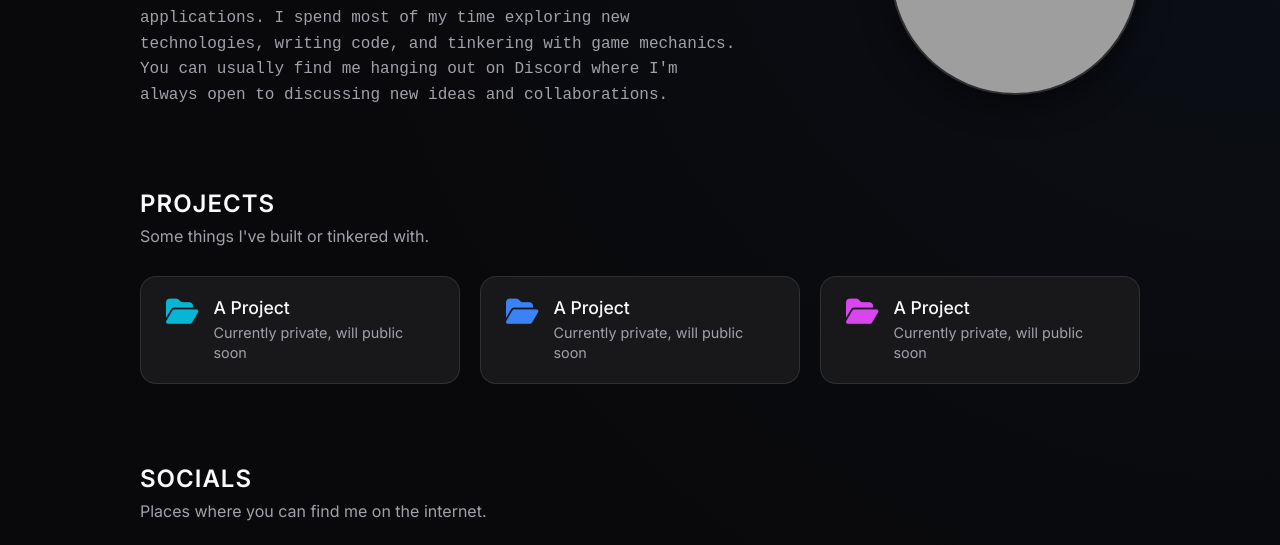
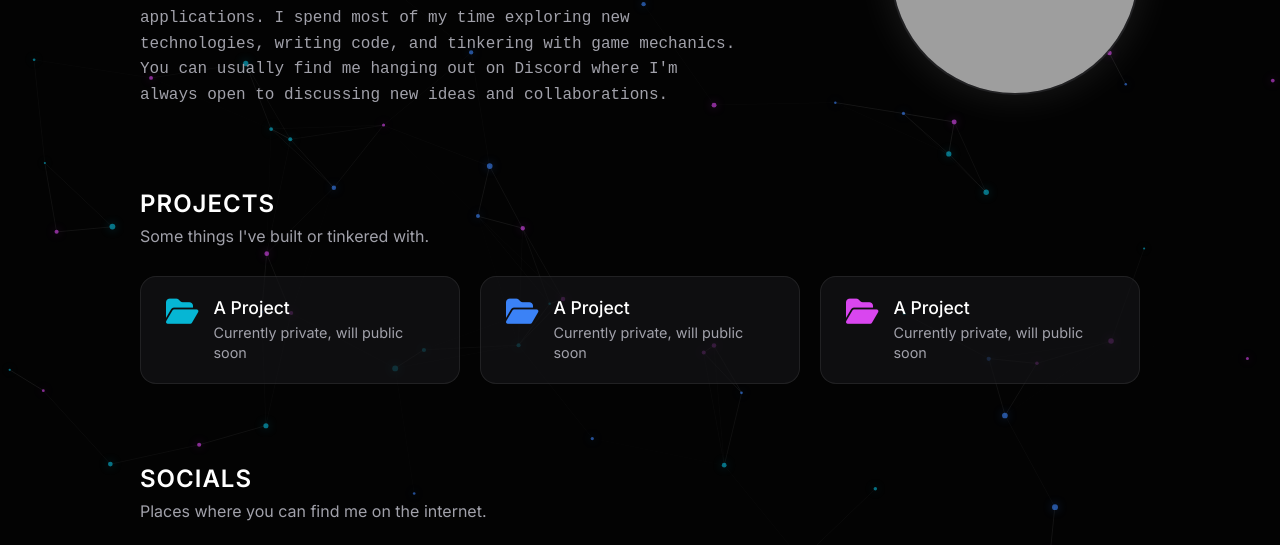
Before and after one commit to SupremeMuhit/SupremeMuhit.github.io, a plain HTML site: page index.html in a window 1280 px wide. Shown: the part 228-773 px from the top of the page. Drawn offline with Linux system fonts and the light colour scheme; no server answers; grey boxes are pictures that could not be loaded.

Commit message:
animation

```diff
--- a/index.html
+++ b/index.html
@@ -21,6 +21,7 @@
     />
   </head>
   <body>
+    <canvas id="neon-canvas"></canvas>
     <main class="page-container">
       <!-- Hero Section -->
       <header class="hero-section">
--- a/script.js
+++ b/script.js
@@ -1,5 +1,5 @@
-// Very simple script to add a highly subtle mouse-follow tilt effect to the bento boxes
-const cards = document.querySelectorAll('.bento-item');
+// --- 3D Mouse Tilt Effect ---
+const cards = document.querySelectorAll('.box-card'); // Fixed selector for new layout
 
 cards.forEach(card => {
     card.addEventListener('mousemove', e => {
@@ -11,13 +11,106 @@ cards.forEach(card => {
         const centerY = rect.height / 2;
 
         // Calculate tilt
-        const rotateX = ((y - centerY) / centerY) * -2; // Max 2 degrees
-        const rotateY = ((x - centerX) / centerX) * 2;
+        const rotateX = ((y - centerY) / centerY) * -3; // Max 3 degrees
+        const rotateY = ((x - centerX) / centerX) * 3;
 
-        card.style.transform = `perspective(1000px) rotateX(${rotateX}deg) rotateY(${rotateY}deg) translateY(-4px)`;
+        card.style.transform = `perspective(1000px) rotateX(${rotateX}deg) rotateY(${rotateY}deg) translateY(-5px) scale(1.02)`;
     });
 
     card.addEventListener('mouseleave', () => {
         card.style.transform = '';
     });
 });
+
+// --- Neon Particle Background ---
+const canvas = document.getElementById('neon-canvas');
+const ctx = canvas.getContext('2d');
+
+let width, height;
+let particles = [];
+
+function resize() {
+    width = canvas.width = window.innerWidth;
+    height = canvas.height = window.innerHeight;
+}
+window.addEventListener('resize', resize);
+resize();
+
+class Particle {
+    constructor() {
+        this.x = Math.random() * width;
+        this.y = Math.random() * height;
+        this.vx = (Math.random() - 0.5) * 0.5; // Very slow drift
+        this.vy = (Math.random() - 0.5) * 0.5;
+        this.radius = Math.random() * 2 + 1;
+
+        // Randomly pick one of the brand colors
+        const colors = [
+            'rgba(59, 130, 246, 0.6)',  // Blue
+            'rgba(6, 182, 212, 0.6)',   // Cyan
+            'rgba(217, 70, 239, 0.6)'   // Magenta
+        ];
+        this.color = colors[Math.floor(Math.random() * colors.length)];
+    }
+
+    update() {
+        this.x += this.vx;
+        this.y += this.vy;
+
+        // Wrap around screen edges
+        if (this.x < 0) this.x = width;
+        if (this.x > width) this.x = 0;
+        if (this.y < 0) this.y = height;
+        if (this.y > height) this.y = 0;
+    }
+
+    draw() {
+        ctx.beginPath();
+        ctx.arc(this.x, this.y, this.radius, 0, Math.PI * 2);
+        ctx.fillStyle = this.color;
+
+        // Add glow to particle
+        ctx.shadowBlur = 10;
+        ctx.shadowColor = this.color;
+
+        ctx.fill();
+        ctx.shadowBlur = 0; // Reset
+    }
+}
+
+// Initialize particles based on screen size so it's not overwhelming
+const particleCount = Math.min(width * height / 15000, 100);
+for (let i = 0; i < particleCount; i++) {
+    particles.push(new Particle());
+}
+
+function animate() {
+    ctx.clearRect(0, 0, width, height);
+
+    // Draw connections line
+    for (let i = 0; i < particles.length; i++) {
+        for (let j = i + 1; j < particles.length; j++) {
+            const dx = particles[i].x - particles[j].x;
+            const dy = particles[i].y - particles[j].y;
+            const dist = Math.sqrt(dx*dx + dy*dy);
+
+            if (dist < 150) {
+                ctx.beginPath();
+                ctx.moveTo(particles[i].x, particles[i].y);
+                ctx.lineTo(particles[j].x, particles[j].y);
+                // Line gets more transparent the further away dots are
+                ctx.strokeStyle = `rgba(255, 255, 255, ${0.1 * (1 - dist/150)})`;
+                ctx.stroke();
+            }
+        }
+    }
+
+    particles.forEach(p => {
+        p.update();
+        p.draw();
+    });
+
+    requestAnimationFrame(animate);
+}
+
+animate();
--- a/style.css
+++ b/style.css
@@ -1,11 +1,11 @@
 /* --- CSS Variables --- */
 :root {
-    --bg-color: #09090b;
-    --card-bg: #18181b;
-    --card-hover: #27272a;
-    --border-color: rgba(255, 255, 255, 0.1);
+    --bg-color: #030303; /* Deepened for Neons */
+    --card-bg: rgba(20, 20, 24, 0.7); /* More transparent for glass effect */
+    --card-hover: rgba(30, 30, 36, 0.9);
+    --border-color: rgba(255, 255, 255, 0.08);
 
-    --text-primary: #fafafa;
+    --text-primary: #ffffff;
     --text-secondary: #a1a1aa;
 
     --accent-blue: #3b82f6;
@@ -15,7 +15,7 @@
     --border-radius-lg: 20px;
     --border-radius-md: 16px;
 
-    --transition-smooth: all 0.25s ease;
+    --transition-smooth: all 0.4s cubic-bezier(0.175, 0.885, 0.32, 1.275); /* Bouncier modern transition */
 }
 
 /* --- Base Reset --- */
@@ -34,8 +34,17 @@ body {
     flex-direction: column;
     align-items: center;
     padding: 60px 40px 40px;
-    background-image: radial-gradient(circle at top right, rgba(59, 130, 246, 0.05), transparent 40%),
-                      radial-gradient(circle at bottom left, rgba(139, 92, 246, 0.05), transparent 40%);
+    overflow-x: hidden;
+}
+
+#neon-canvas {
+    position: fixed;
+    top: 0;
+    left: 0;
+    width: 100vw;
+    height: 100vh;
+    z-index: -1; /* Place behind all content */
+    pointer-events: none; /* Let clicks pass through */
 }
 
 .page-container {
@@ -83,6 +92,7 @@ body {
     line-height: 1;
     letter-spacing: -1px;
     color: var(--text-primary);
+    text-shadow: 0 0 20px rgba(255, 255, 255, 0.3); /* Subtle glow on main title */
 }
 
 .bio {
@@ -105,9 +115,16 @@ body {
     height: clamp(150px, 20vw, 250px);
     border-radius: 50%;
     overflow: hidden;
-    border: 2px solid var(--border-color); /* Strict circle boundary from sketch */
-    box-shadow: 0 10px 30px rgba(0,0,0,0.5);
+    border: 2px solid var(--border-color);
+    box-shadow: 0 0 40px rgba(255, 255, 255, 0.1); /* Subtle white glow */
     background: var(--card-bg);
+    transition: var(--transition-smooth);
+}
+
+.hero-image:hover {
+    border-color: rgba(255, 255, 255, 0.5);
+    box-shadow: 0 0 60px rgba(255, 255, 255, 0.3);
+    transform: scale(1.05);
 }
 
 .hero-image img {
@@ -159,6 +176,10 @@ body {
     display: flex;
     align-items: center;
     cursor: pointer;
+    backdrop-filter: blur(12px); /* Glassmorphism over the canvas */
+    -webkit-backdrop-filter: blur(12px);
+    position: relative;
+    overflow: hidden;
 }
 
 /* Base box header (used mainly by socials to center content) */
@@ -209,17 +230,22 @@ body {
 /* Hover Effects */
 .box-card:hover {
     background-color: var(--card-hover);
-    transform: translateY(-4px);
-    border-color: var(--hover-color, var(--text-primary)); /* Uses inline var or defaults to white */
-    box-shadow: 0 10px 25px rgba(0,0,0,0.4);
+    transform: translateY(-5px) scale(1.02);
+    border-color: var(--hover-color, rgba(255,255,255,0.8));
+    box-shadow: 0 0 25px var(--hover-color, rgba(255,255,255,0.4)),
+                inset 0 0 15px rgba(255,255,255,0.05); /* Outer neon glow + inner subtle highlight */
+    z-index: 10; /* Bring hovered card above others */
 }
 
 .box-card:hover .box-icon {
     color: var(--hover-color, var(--text-primary));
+    text-shadow: 0 0 15px var(--hover-color, var(--text-primary)); /* Neonic icon glow */
+    transform: scale(1.1);
 }
 
 .box-card:hover .box-title {
     color: var(--text-primary);
+    text-shadow: 0 0 8px rgba(255,255,255,0.5);
 }
 
 /* --- Footer --- */
@@ -233,13 +259,29 @@ footer {
 
 /* --- Animations --- */
 @keyframes fadeInDown {
-    from { opacity: 0; transform: translateY(-20px); }
+    from { opacity: 0; transform: translateY(-30px); }
     to { opacity: 1; transform: translateY(0); }
 }
 
 @keyframes fadeInUp {
-    from { opacity: 0; transform: translateY(20px); }
+    from { opacity: 0; transform: translateY(30px); }
     to { opacity: 1; transform: translateY(0); }
+}
+
+/* Stagger cascade effect for cards */
+.grid-3-col a:nth-child(1), .grid-3-col div:nth-child(1) { animation-delay: 0.1s; }
+.grid-3-col a:nth-child(2), .grid-3-col div:nth-child(2) { animation-delay: 0.15s; }
+.grid-3-col a:nth-child(3), .grid-3-col div:nth-child(3) { animation-delay: 0.2s; }
+.grid-3-col a:nth-child(4), .grid-3-col div:nth-child(4) { animation-delay: 0.25s; }
+.grid-3-col a:nth-child(5), .grid-3-col div:nth-child(5) { animation-delay: 0.3s; }
+.grid-3-col a:nth-child(6), .grid-3-col div:nth-child(6) { animation-delay: 0.35s; }
+.grid-3-col a:nth-child(7), .grid-3-col div:nth-child(7) { animation-delay: 0.4s; }
+.grid-3-col a:nth-child(8), .grid-3-col div:nth-child(8) { animation-delay: 0.45s; }
+.grid-3-col a:nth-child(9), .grid-3-col div:nth-child(9) { animation-delay: 0.5s; }
+
+.box-card {
+    animation: fadeInUp 0.8s cubic-bezier(0.175, 0.885, 0.32, 1.275) forwards;
+    opacity: 0;
 }
 
 /* --- Responsive Layouts --- */
```
